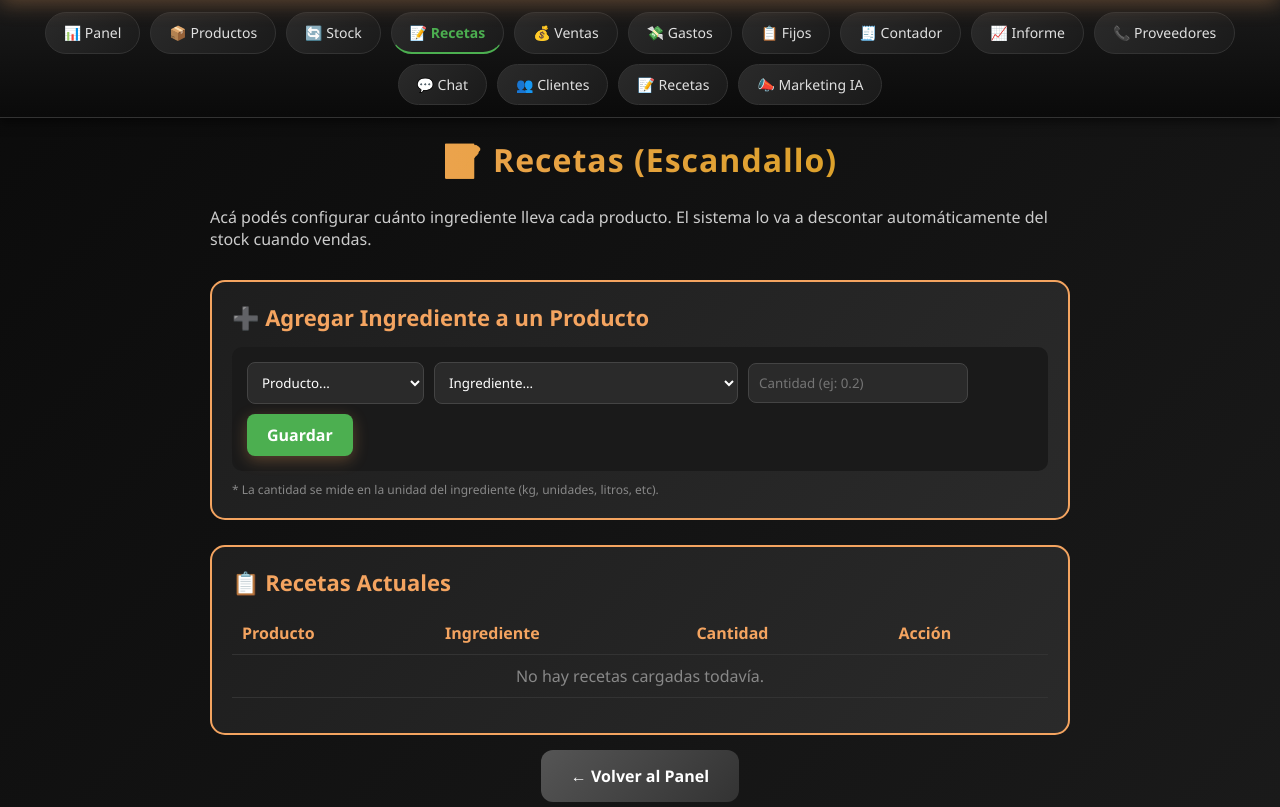
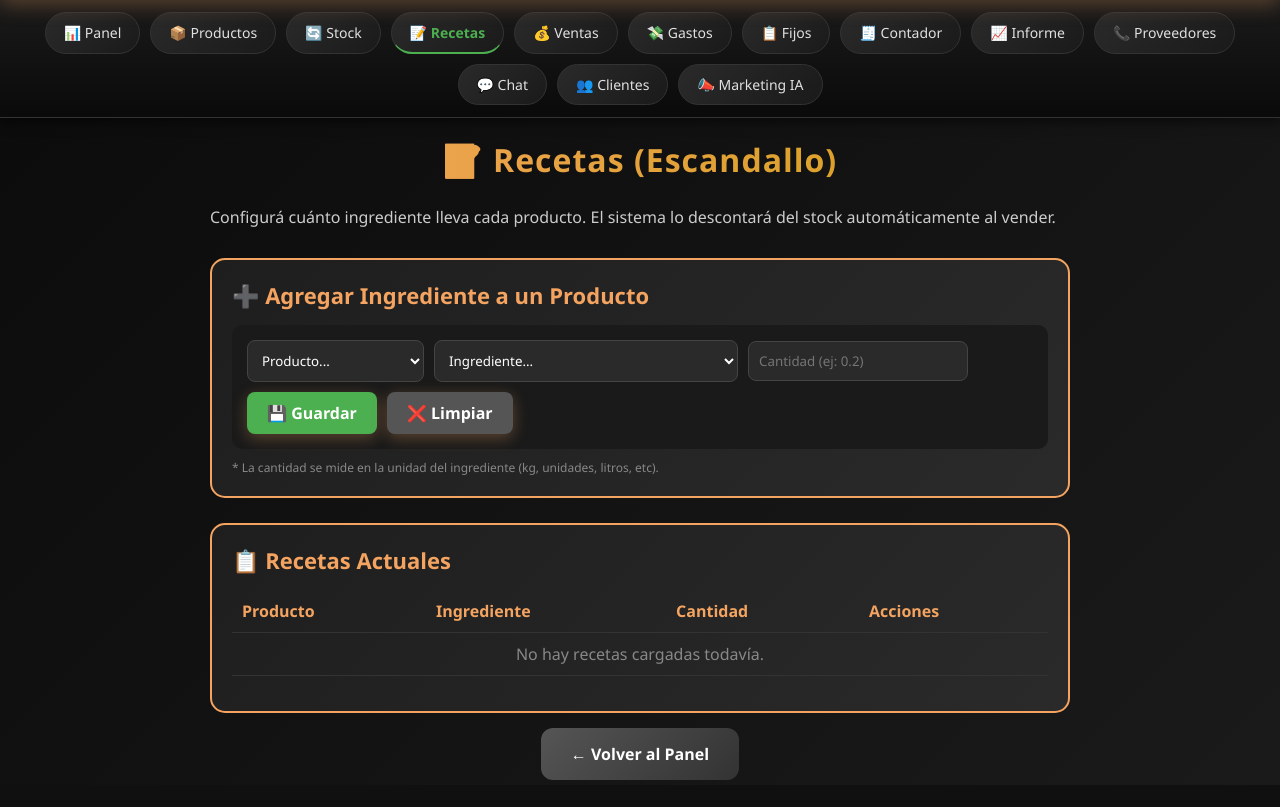
Before and after one commit to MDKShawarma/mdk-sistema, a Flask app: page /recetas in a window 1280 px wide. Shown: the part 115-922 px from the top of the page. After the commit the page ends 895 px from the top, so only its background shows below. Run offline with Flask 3, Linux system fonts and the light colour scheme; a user stored in the database is signed in; data comes from the database, SQL or seed files in the repository; data that the repository does not hold is empty.

Commit message:
Mejorar pantalla de Recetas: modificar, limpiar y agregar

```diff
--- a/app.py
+++ b/app.py
@@ -937,14 +937,17 @@ def recetas():
             cursor.execute("INSERT INTO recetas (producto_id, ingrediente_id, cantidad) VALUES (?, ?, ?)", (producto_id, ingrediente_id, float(cantidad)))
             conn.commit()
 
-    cursor.execute("SELECT id, nombre FROM productos WHERE categoria = 'Comidas' ORDER BY nombre")
+    # Traemos todos los productos (sin importar la categoría, para que no falle)
+    cursor.execute("SELECT id, nombre FROM productos ORDER BY nombre")
     productos = cursor.fetchall()
 
+    # Traemos todos los ingredientes
     cursor.execute("SELECT id, nombre, unidad FROM ingredientes ORDER BY nombre")
     ingredientes = cursor.fetchall()
 
+    # Traemos las recetas con sus IDs para poder modificarlas
     cursor.execute('''
-        SELECT p.nombre as producto, i.nombre as ingrediente, r.cantidad, i.unidad, r.id
+        SELECT p.nombre as producto, i.nombre as ingrediente, r.cantidad, i.unidad, r.id, r.producto_id, r.ingrediente_id
         FROM recetas r
         JOIN productos p ON r.producto_id = p.id
         JOIN ingredientes i ON r.ingrediente_id = i.id
@@ -954,7 +957,6 @@ def recetas():
 
     conn.close()
     return render_template('recetas.html', productos=productos, ingredientes=ingredientes, recetas=recetas_armadas)
-
 
 @app.route('/eliminar_receta/<int:receta_id>', methods=['POST'])
 @login_requerido
--- a/templates/recetas.html
+++ b/templates/recetas.html
@@ -21,9 +21,13 @@
         .tabla-recetas td { color: #ccc; }
         .form-receta { display: flex; gap: 10px; align-items: center; flex-wrap: wrap; background: #1a1a1a; padding: 15px; border-radius: 10px; margin-top: 15px; }
         .form-receta select, .form-receta input { padding: 10px; background: #2a2a2a; color: white; border: 1px solid #444; border-radius: 8px; }
-        .form-receta button { padding: 10px 20px; background: #4CAF50; color: white; border: none; border-radius: 8px; font-weight: bold; cursor: pointer; }
-        .form-receta button:hover { background: #45a049; }
-        .btn-eliminar { background: #f44336; color: white; border: none; padding: 5px 10px; border-radius: 5px; cursor: pointer; font-size: 12px; }
+        .btn-guardar { padding: 10px 20px; background: #4CAF50; color: white; border: none; border-radius: 8px; font-weight: bold; cursor: pointer; }
+        .btn-guardar:hover { background: #45a049; }
+        .btn-limpiar { padding: 10px 20px; background: #555; color: white; border: none; border-radius: 8px; font-weight: bold; cursor: pointer; }
+        .btn-limpiar:hover { background: #666; }
+        .btn-accion { padding: 6px 12px; border: none; border-radius: 5px; cursor: pointer; font-weight: bold; }
+        .btn-modificar { background: #ff9800; color: white; margin-right: 5px; }
+        .btn-eliminar { background: #f44336; color: white; }
     </style>
 </head>
 <body>
@@ -48,31 +52,31 @@
         <a href="/proveedores">📞 Proveedores</a>
         <a href="/chat">💬 Chat</a>
         <a href="/clientes">👥 Clientes</a>
-        <a href="/recetas">📝 Recetas</a>
         <a href="/marketing">📣 Marketing IA</a>
     </div>
 
     <div class="content recetas-container">
         <h1 style="color: #f4a460;">📝 Recetas (Escandallo)</h1>
-        <p style="color: #ccc; margin-bottom: 30px;">Acá podés configurar cuánto ingrediente lleva cada producto. El sistema lo va a descontar automáticamente del stock cuando vendas.</p>
+        <p style="color: #ccc; margin-bottom: 30px;">Configurá cuánto ingrediente lleva cada producto. El sistema lo descontará del stock automáticamente al vender.</p>
 
         <div class="card-receta">
-            <h3>➕ Agregar Ingrediente a un Producto</h3>
-            <form method="POST" class="form-receta">
-                <select name="producto_id" required>
+            <h3 id="titulo-formulario">➕ Agregar Ingrediente a un Producto</h3>
+            <form method="POST" class="form-receta" id="form-receta">
+                <select name="producto_id" id="select-producto" required>
                     <option value="">Producto...</option>
                     {% for p in productos %}
                     <option value="{{ p[0] }}">{{ p[1] }}</option>
                     {% endfor %}
                 </select>
-                <select name="ingrediente_id" required>
+                <select name="ingrediente_id" id="select-ingrediente" required>
                     <option value="">Ingrediente...</option>
                     {% for i in ingredientes %}
                     <option value="{{ i[0] }}">{{ i[1] }} ({{ i[2] }})</option>
                     {% endfor %}
                 </select>
-                <input type="number" step="0.001" name="cantidad" placeholder="Cantidad (ej: 0.2)" required>
-                <button type="submit">Guardar</button>
+                <input type="number" step="0.001" name="cantidad" id="input-cantidad" placeholder="Cantidad (ej: 0.2)" required>
+                <button type="submit" class="btn-guardar" id="btn-guardar">💾 Guardar</button>
+                <button type="button" class="btn-limpiar" onclick="limpiarFormulario()">❌ Limpiar</button>
             </form>
             <p style="color: #888; font-size: 12px; margin-top: 10px;">* La cantidad se mide en la unidad del ingrediente (kg, unidades, litros, etc).</p>
         </div>
@@ -85,7 +89,7 @@
                         <th>Producto</th>
                         <th>Ingrediente</th>
                         <th>Cantidad</th>
-                        <th>Acción</th>
+                        <th>Acciones</th>
                     </tr>
                 </thead>
                 <tbody>
@@ -95,8 +99,9 @@
                         <td>{{ r[1] }}</td>
                         <td>{{ r[2] }} {{ r[3] }}</td>
                         <td>
+                            <button type="button" class="btn-accion btn-modificar" onclick="prepararModificar('{{ r[5] }}', '{{ r[6] }}', '{{ r[2] }}')">✏️ Modificar</button>
                             <form method="POST" action="/eliminar_receta/{{ r[4] }}" style="display:inline;">
-                                <button type="submit" class="btn-eliminar" onclick="return confirm('¿Eliminar este ingrediente de la receta?')">🗑️</button>
+                                <button type="submit" class="btn-accion btn-eliminar" onclick="return confirm('¿Eliminar este ingrediente de la receta?')">🗑️ Eliminar</button>
                             </form>
                         </td>
                     </tr>
@@ -111,5 +116,26 @@
             <a href="/" style="background: linear-gradient(135deg, #555, #333); color: white; padding: 15px 30px; border-radius: 12px; text-decoration: none; font-weight: bold;">← Volver al Panel</a>
         </div>
     </div>
+
+    <script>
+        function prepararModificar(prodId, ingId, cant) {
+            document.getElementById('select-producto').value = prodId;
+            document.getElementById('select-ingrediente').value = ingId;
+            document.getElementById('input-cantidad').value = cant;
+
+            document.getElementById('titulo-formulario').innerText = '✏️ Modificar Ingrediente';
+            document.getElementById('btn-guardar').innerText = '💾 Guardar Cambios';
+            document.getElementById('btn-guardar').style.background = '#ff9800';
+
+            window.scrollTo({ top: 0, behavior: 'smooth' });
+        }
+
+        function limpiarFormulario() {
+            document.getElementById('form-receta').reset();
+            document.getElementById('titulo-formulario').innerText = '➕ Agregar Ingrediente a un Producto';
+            document.getElementById('btn-guardar').innerText = '💾 Guardar';
+            document.getElementById('btn-guardar').style.background = '#4CAF50';
+        }
+    </script>
 </body>
 </html>
```
